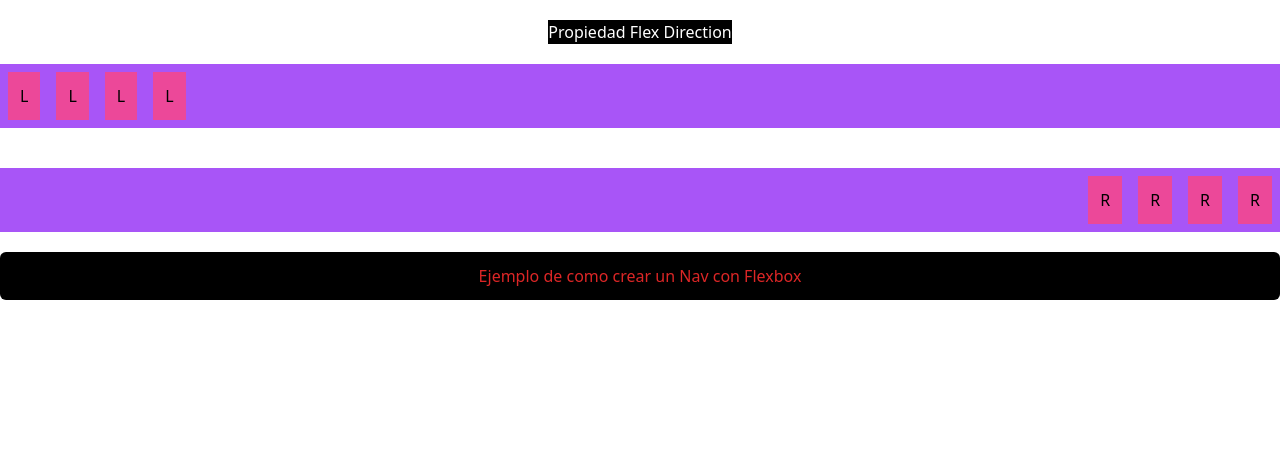
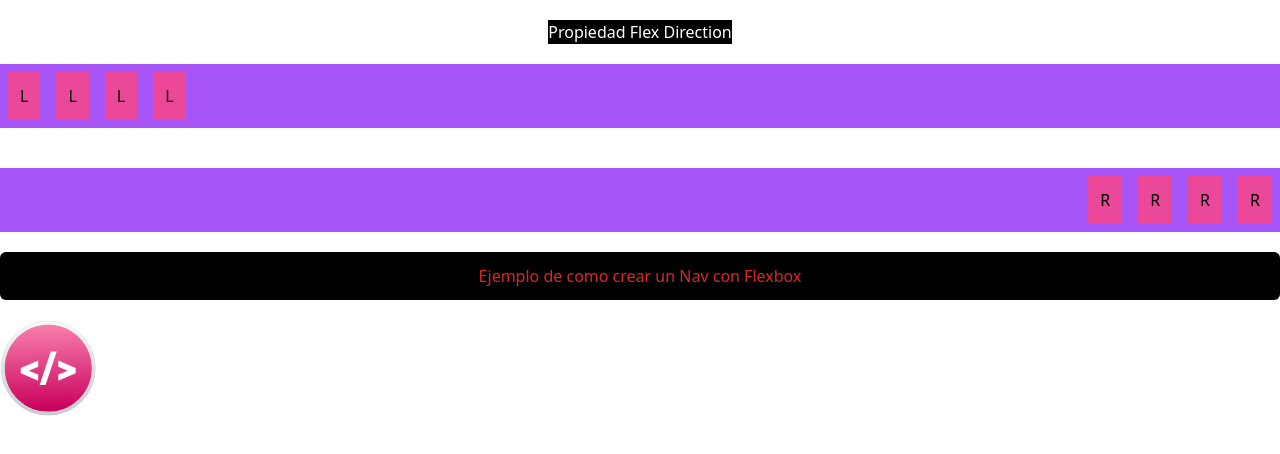
Before and after one commit to Daniel-L10N/Tailwind_componets, a website: page Public/cuarta_clase.html in a window 1280 px wide. Drawn offline with Linux system fonts and the light colour scheme.

```diff
--- a/Public/cuarta_clase.html
+++ b/Public/cuarta_clase.html
@@ -27,8 +27,10 @@
     </section>
 
     <h2 class="text-red-600 bg-negro rounded-md py-3 ">Ejemplo de como crear un Nav con Flexbox</h2>
-    <div class="flex flex-row mt-6">
-       <div class="text-black "></div>
+    <nav class="flex flex-row mt-5 ">
+        <div><img class="w-24" src="./img/cacher.svg" alt="logo"></div>
+
+    </nav>
 
         <!--<div class="bg-gradient-to-b from-slate-500 to-gray-800 py-4 m-2">j
 
```
Also changed, not shown: Public/primera_clase.html (+1 -1 lines), Public/img/cacher.svg (added), Public/img/nav.jpg (renamed from Public/nav.jpg), Public/output.css.
